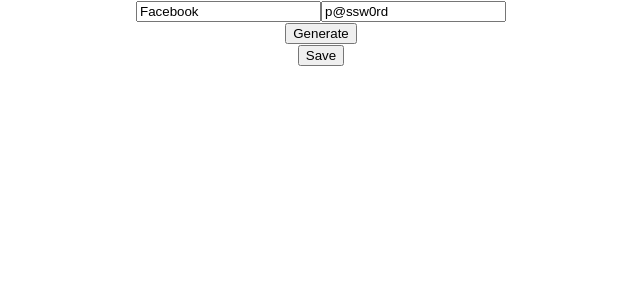
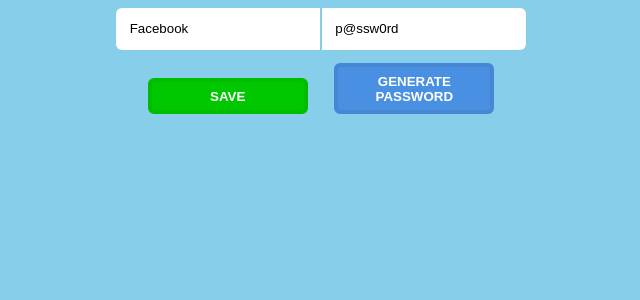
Before and after one commit to ikejs/FEW2-3-react-redux, a React (Create React App) app: page / in a window 1280 px wide. Shown: the top 300 px of the page, without its empty margins (319-959 px from the left). Built offline with nearby package versions, Linux system fonts and the light colour scheme.

Commit message:
add input and button styles

```diff
--- /dev/null
+++ b/src/Password.css
@@ -0,0 +1,37 @@
+.password-input {
+  border: none;
+  outline: none;
+  padding: 1em;
+}
+
+.password-inputLeft {
+  border-top-left-radius: 6px;
+  border-bottom-left-radius: 6px;
+  border-right: solid 1px var(--bgColor);
+}
+
+.password-inputRight {
+  border-left: solid 1px var(--bgColor);
+  border-top-right-radius: 6px;
+  border-bottom-right-radius: 6px;
+}
+
+.password-button {
+  width: 10rem;
+  margin: 1em;
+  padding: 0.5em;
+  border-radius: 6px;
+  color: #fff;
+  font-weight: bold;
+  text-transform: uppercase;
+}
+
+.password-saveButton {
+  border: 4px solid rgb(0, 189, 0);
+  background: rgb(0, 199, 0);
+}
+
+.password-generateButton {
+  border: 4px solid #4687D3;
+  background: #4A90E2;
+}
--- a/src/Password.js
+++ b/src/Password.js
@@ -2,9 +2,10 @@
 import { connect } from 'react-redux'
 import { addPassword } from './actions'
 import zxcvbn from 'zxcvbn'
+import './Password.css';
 
 const letters = [
-  1, 2, 3, 4, 5, 6, 7, 8, 9,'Z', 'Y', 'X',
+  1, 2, 3, 4, 5, 6, 7, 8, 9, 'Z', 'Y', 'X',
   'W', 'V', 'U', 'T', 'S', 'R', 'Q', 'P',
   'O', 'N', 'M', 'L', 'K', 'J', 'I', 'H',
   'G', 'F', 'E', 'D', 'C', 'B', 'A'
@@ -42,24 +43,24 @@
 
   render() {
     return (
-      <div>
-        <input type="text" placeholder="Name" value={this.state.name} onChange={(e) => {
+      <div className="password">
+        <div className="password-inputs">
+          <input type="text" className="password-inputLeft password-input" placeholder="Name" value={this.state.name} onChange={(e) => {
               this.setState({ name: e.target.value })
             }}
           />
-        <input type="text" value={this.state.password} onChange={(e) => {
+          <input type="text" className="password-inputRight password-input" value={this.state.password} onChange={(e) => {
               this.setState({ password: e.target.value })
             }}
           />
-        <div>
-          <button onClick={(e) => {
-            this.generatePassword()
-          }}>Generate</button>
         </div>
-        <div>
-          <button onClick={(e) => {
+        <div className="password-buttons">
+          <button className="password-saveButton password-button" onClick={(e) => {
             this.props.addPassword(this.state.name, this.state.password)
           }}>Save</button>
+          <button className="password-generateButton password-button" onClick={(e) => {
+            this.generatePassword()
+          }}>Generate Password</button>
         </div>
       </div>
     )
--- a/src/index.css
+++ b/src/index.css
@@ -1,13 +1,8 @@
-body {
-  margin: 0;
-  font-family: -apple-system, BlinkMacSystemFont, 'Segoe UI', 'Roboto', 'Oxygen',
-    'Ubuntu', 'Cantarell', 'Fira Sans', 'Droid Sans', 'Helvetica Neue',
-    sans-serif;
-  -webkit-font-smoothing: antialiased;
-  -moz-osx-font-smoothing: grayscale;
+:root {
+  --bgColor: skyblue;
 }
 
-code {
-  font-family: source-code-pro, Menlo, Monaco, Consolas, 'Courier New',
-    monospace;
+body {
+  background-color: var(--bgColor);
+  font-family: -apple-system, BlinkMacSystemFont, 'Segoe UI', Roboto, Oxygen, Ubuntu, Cantarell, 'Open Sans', 'Helvetica Neue', sans-serif;
 }
```
Lines whose indentation alone changed are shown as unchanged.
